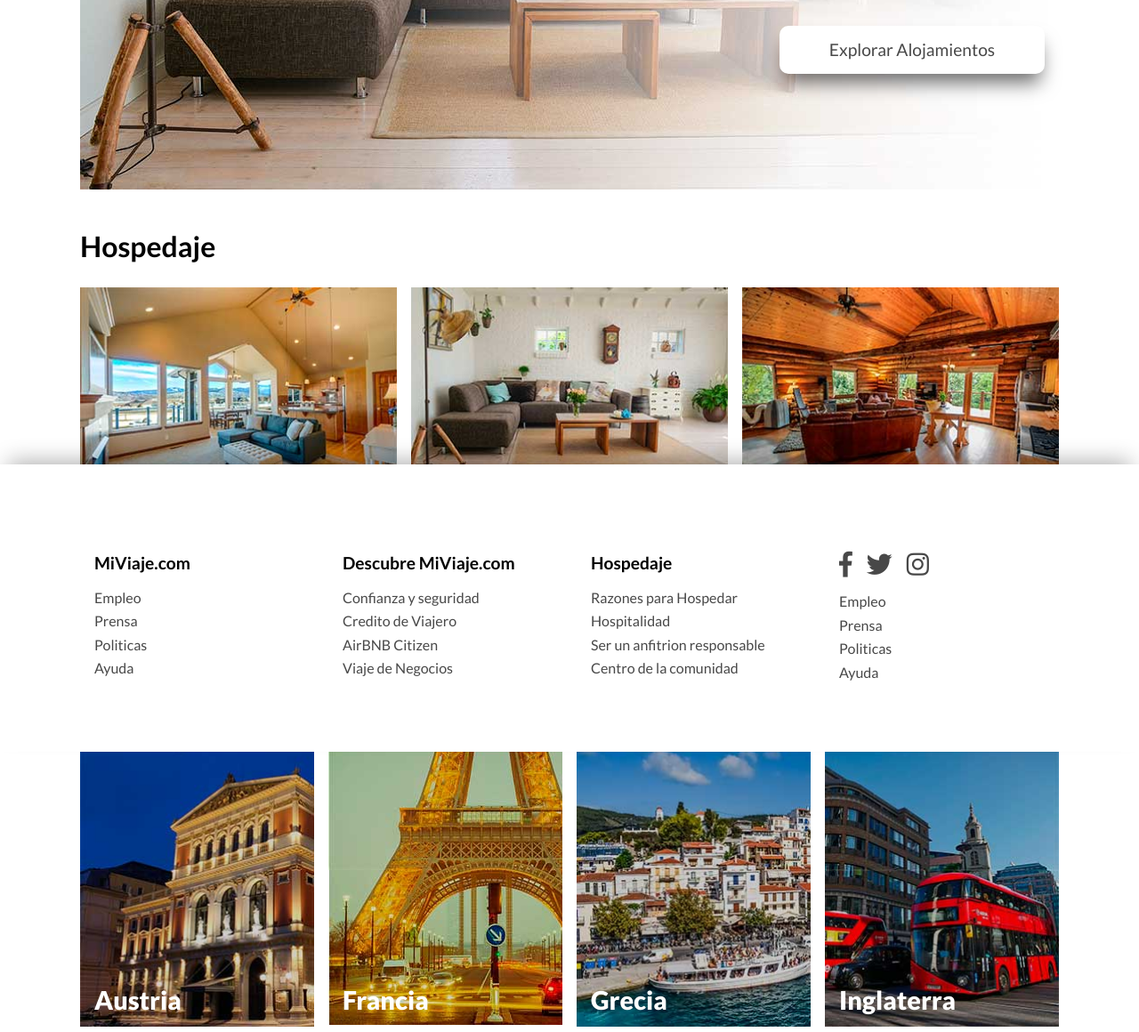
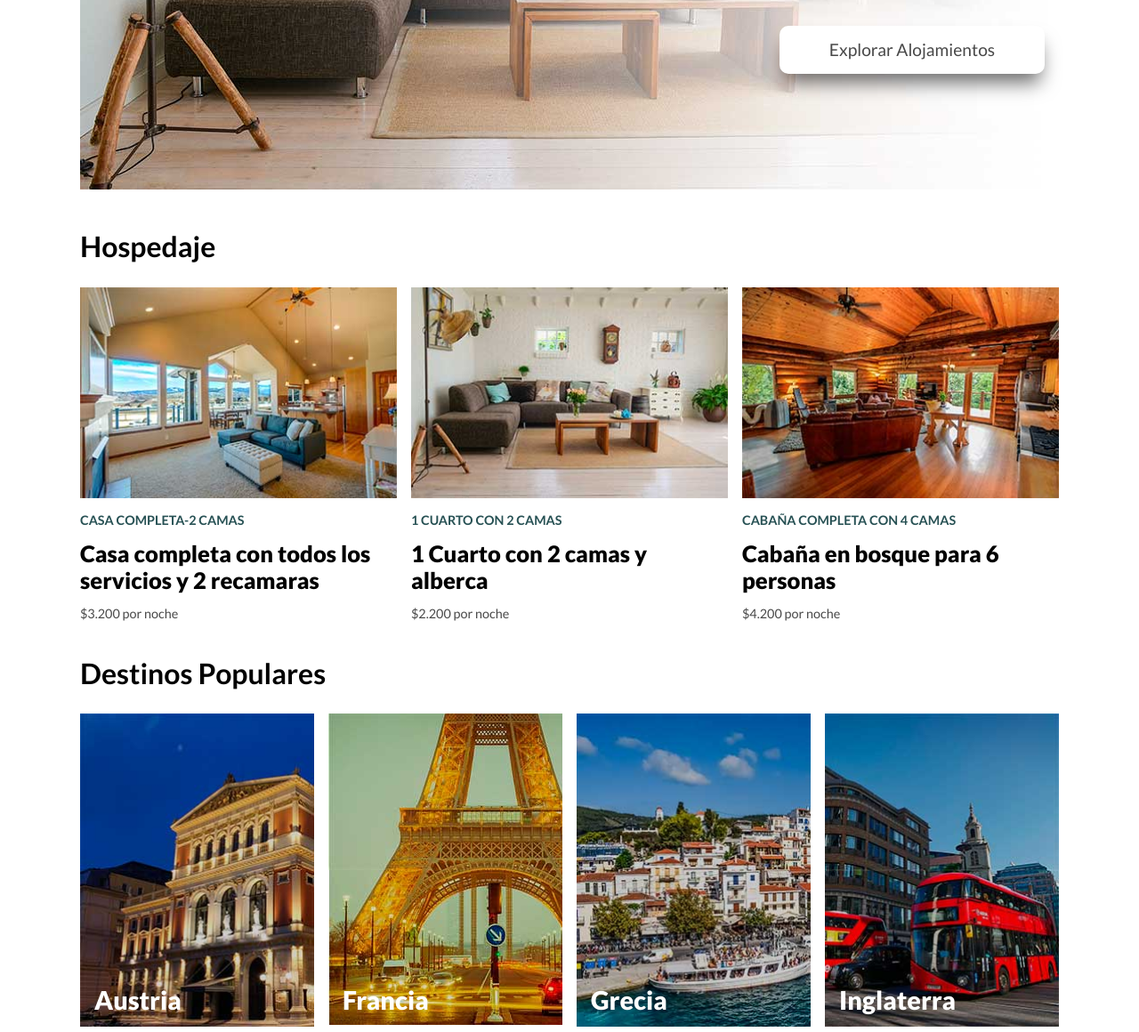
Before and after one commit to francoandes12/airbnb, a plain HTML site: page index.html in a window 1280 px wide. Shown: the part 1555-2715 px from the top of the page at 89% size. Drawn offline with nearby package versions, Linux system fonts and the light colour scheme.

Commit message:
fix footer

```diff
--- a/css/styles.css
+++ b/css/styles.css
@@ -251,7 +251,7 @@ form input[type='submit']:hover {
 /* footer */
 .footer {
   position: fixed;
-  bottom: -200%;
+  bottom: -300%;
   padding: 4rem 0;
   transition: all 0.3s ease-in;
   background-color: var(--claro);
```
